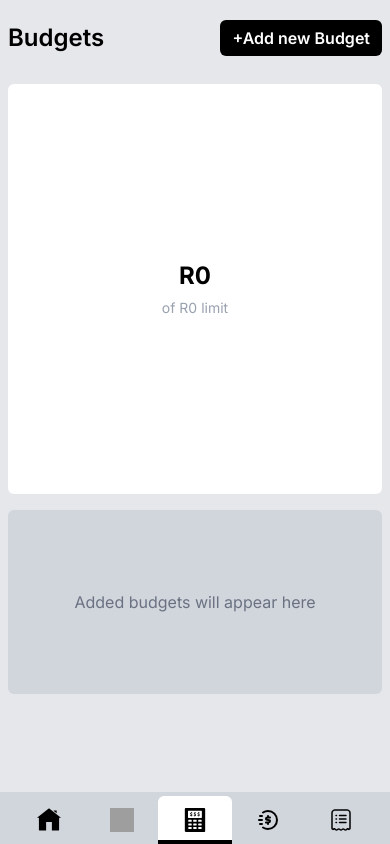
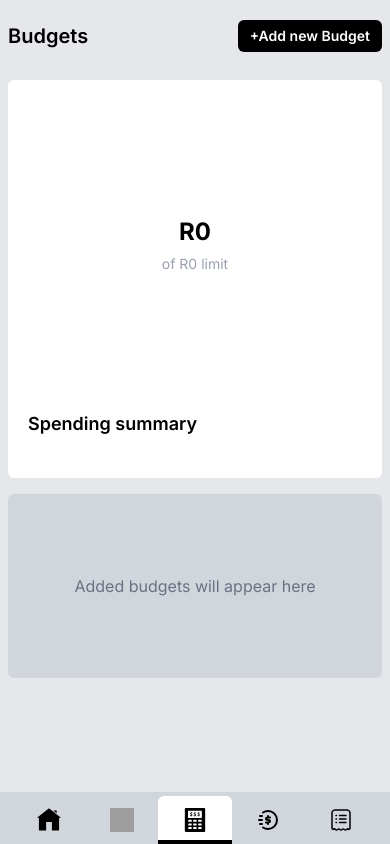
Before and after one commit to FrancoRaymond/finance-app, a React (Vite) app: page /budgets in a window 390 px wide. Built offline with nearby package versions, Linux system fonts and the light colour scheme; grey boxes are pictures that could not be loaded.

Commit message:
fixed budget fonts and summary

```diff
--- a/src/components/budgets/BudgetCard.jsx
+++ b/src/components/budgets/BudgetCard.jsx
@@ -24,7 +24,7 @@ const BudgetCard = ({budget, setBudgets}) => {
       <div className='flex justify-between items-center'>
         <div className='flex items-center gap-3.5'>
           <div className='size-3 rounded-full' style={{ backgroundColor: budget.theme }}></div>
-          <h2 className='text-lg font-semibold'>{budget.category.charAt(0).toUpperCase() + budget.category.slice(1)}</h2>
+          <h2 className='text-lg font-semibold'>{budget.category}</h2>
         </div>
         <div onClick={() => handleMenuClick(budget.id)} className="flex gap-0.5 cursor-pointer transition duration-200 relative">
           <div className="flex gap-0.5 active:scale-150 transition duration-200">
--- a/src/components/budgets/BudgetForm.jsx
+++ b/src/components/budgets/BudgetForm.jsx
@@ -8,7 +8,6 @@ import ThemeInput from './ThemeInput'
 const BudgetForm = ({setShowBudgetForm}) => {
   const {budgets, setBudgets} = useAppContext()
   const [formData, setFormData] = useState({category: "", amount: "", theme: ""})
-  const [chosenColor, setChosenColor] = useState([])
 
 
   const handleInputChanges = (e) => {
@@ -24,7 +23,7 @@ const BudgetForm = ({setShowBudgetForm}) => {
 
     const newBudget = {
       id: Date.now(),
-      category: formData.category,
+      category: formData.category.charAt(0).toUpperCase() + formData.category.slice(1),
       amount: parseFloat(formData.amount),
       theme: formData.theme
     }
@@ -41,7 +40,6 @@ const BudgetForm = ({setShowBudgetForm}) => {
 
     setBudgets((prev) => [...prev, newBudget])
     setShowBudgetForm(false)
-
   }
 
   return (
@@ -49,23 +47,45 @@ const BudgetForm = ({setShowBudgetForm}) => {
       <div className='bg-white max-w-md w-full p-5 rounded-md'>
         <div className='flex justify-between items-center mb-5'>
           <p className='font-semibold text-md text-[1rem]'>Add new Budget</p>
-          <button onClick={() => setShowBudgetForm(false)}><img src={close} alt="" className='size-5 cursor-pointer'/></button>
+          <button
+            onClick={() => setShowBudgetForm(false)}
+          >
+            <img
+              src={close}
+              alt=""
+              className='size-5 cursor-pointer'
+            />
+          </button>
         </div>
         <p className='text-sm text-gray-400 mb-4'>Choose a category to set a spending budget. These categories can help you monitor spending.</p>
-        <form action="" onSubmit={handleSubmit} className='text-[15px] flex flex-col'>
+        <form
+          action=""
+          onSubmit={handleSubmit}
+          className='text-[15px] flex flex-col'
+        >
           <label htmlFor="category" className='text-sm font-semibold text-gray-400 mt-2.5'>Category</label>
 
-          <CategoryInput formData={formData} handleInputChanges={handleInputChanges} />
+          <CategoryInput
+            formData={formData}
+            handleInputChanges={handleInputChanges}
+          />
 
           <label htmlFor="amount" className='text-sm font-semibold text-gray-400 mt-2.5'>Maximum spend</label>
 
-          <AmountInput formData={formData} handleInputChanges={handleInputChanges} />
+          <AmountInput
+            formData={formData}
+            handleInputChanges={handleInputChanges}
+          />
 
           <label htmlFor="theme" className='text-sm font-semibold text-gray-400 mt-2.5'>Theme</label>
 
-          <ThemeInput formData={formData} handleInputChanges={handleInputChanges} />
+          <ThemeInput
+            formData={formData}
+            handleInputChanges={handleInputChanges}
+          />
 
           <button type='submit' className='bg-gray-950 mt-2.5 cursor-pointer hover:bg-gray-700 py-2.5 rounded-md text-white w-full'>Submit</button>
+
         </form>
       </div>
     </div>
--- a/src/components/overview/OverviewBudgets.jsx
+++ b/src/components/overview/OverviewBudgets.jsx
@@ -1,11 +1,29 @@
 import React from 'react'
 import Chart from '../Chart';
+import { Link } from 'react-router-dom';
+import { useAppContext } from '../../context/context';
 
 const OverviewBudgets = () => {
-
+const { budgets } = useAppContext()
   return (
     <div className='p-4 bg-white rounded-md lg:col-span-2 lg:row-span-3'>
-      <Chart />
+      <div className='flex items-center justify-between mb-4'>
+        <h2 className='text-lg font-semibold'>Budgets</h2>
+        <Link  to="/budgets" className='text-sm text-gray-500 cursor-pointer'>See Details</Link>
+      </div>
+      <div className='sm:flex sm:items-center sm:justify-around lg:flex-col'>
+        <Chart />
+        <div className='grid grid-cols-2 gap-3 sm:items-start h-fit '>
+        {
+          budgets.slice(0, 4).map((budget, index) => (
+            <div key={budget.id} className='flex flex-col gap-1 py-1 px-2.5 border-l-4 rounded-md'  style={{ borderColor: budget.theme }}>
+              <span className='text-gray-400 text-sm'>{budget.category}</span>
+              <span className='text-sm font-semibold'>R{budget.amount}</span>
+            </div>
+          ))
+        }
+        </div>
+      </div>
     </div>
   )
 }
--- a/src/pages/Budgets.jsx
+++ b/src/pages/Budgets.jsx
@@ -3,7 +3,6 @@ import { useAppContext } from '../context/context'
 import Chart from '../components/Chart'
 import BudgetForm from '../components/budgets/BudgetForm'
 import BudgetCard from '../components/budgets/BudgetCard'
-import DeleteModal from '../components/DeleteModal'
 
 
 const Budgets = () => {
@@ -14,13 +13,28 @@ const Budgets = () => {
     <div className='py-5 px-2 md:px-5 w-full'>
       {showBudgetForm && <BudgetForm setShowBudgetForm={setShowBudgetForm} />}
       <div className='flex items-center justify-between'>
-        <h2 className='font-semibold text-2xl sm:text-3xl'>Budgets</h2>
-        <button className='rounded-md text-white bg-black hover:bg-gray-700 cursor-pointer py-1.5 px-3 text-[1rem] font-semibold' onClick={() => setShowBudgetForm(true)}>+Add new Budget</button>
+        <h2 className='font-semibold text-xl sm:text-3xl'>Budgets</h2>
+        <button className='rounded-md text-white bg-black hover:bg-gray-700 cursor-pointer py-1.5 px-3 text-sm sm:text-[1rem] font-semibold' onClick={() => setShowBudgetForm(true)}>+Add new Budget</button>
       </div>
-      <div className='grid grid-cols-1 lg:grid-cols-2 gap-4 mt-7'>
-        <div className='w-full bg-white p-20 rounded-md'>
+      <div className='grid grid-cols-1 items-start lg:grid-cols-[40%_60%] gap-4 mt-7'>
+        <div className='w-full bg-white py-10 px-5 rounded-md'>
           <Chart />
+          <div className='flex flex-col gap-5 mt-10'>
+            <h2 className='font-semibold text-lg'>Spending summary</h2>
+            {
+              budgets.map(budget => (
+                <div key={budget.id} className='flex justify-between py-2 px-4 border-l-4 rounded-md'  style={{ borderColor: budget.theme }}>
+                  <span className='text-gray-400 text-sm'>{budget.category}</span>
+                  <div className='flex'>
+                    <strong className='text-sm'>R500</strong>
+                    <span className='text-gray-400 text-sm ml-1'>of R{budget.amount}</span>
                   </div>
+                </div>
+              ))
+            }
+          </div>
+        </div>
+        <div className='flex flex-col gap-4 mb-10 sm:mb-14 md:mb-0'>
           {
             budgets.length === 0 ? (
               <div className='rounded-md bg-gray-300 py-20 px-5 text-gray-500 text-center'>
@@ -34,6 +48,7 @@ const Budgets = () => {
           }
         </div>
       </div>
+    </div>
   )
 }
 
```
Also changed, not shown: src/context/context.jsx (line endings or trailing spaces). Lines whose indentation alone changed are shown as unchanged.
